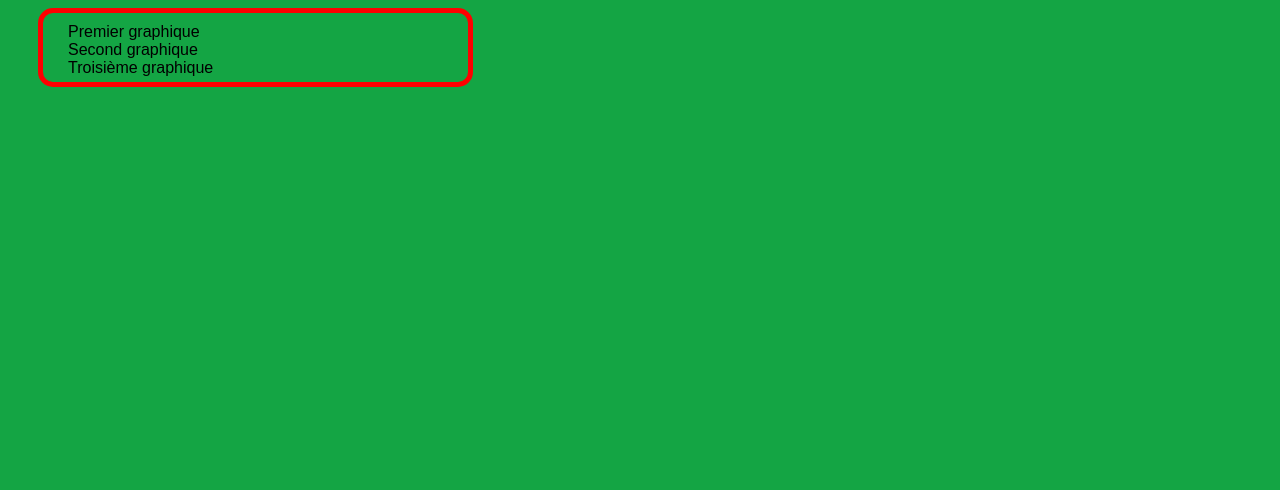
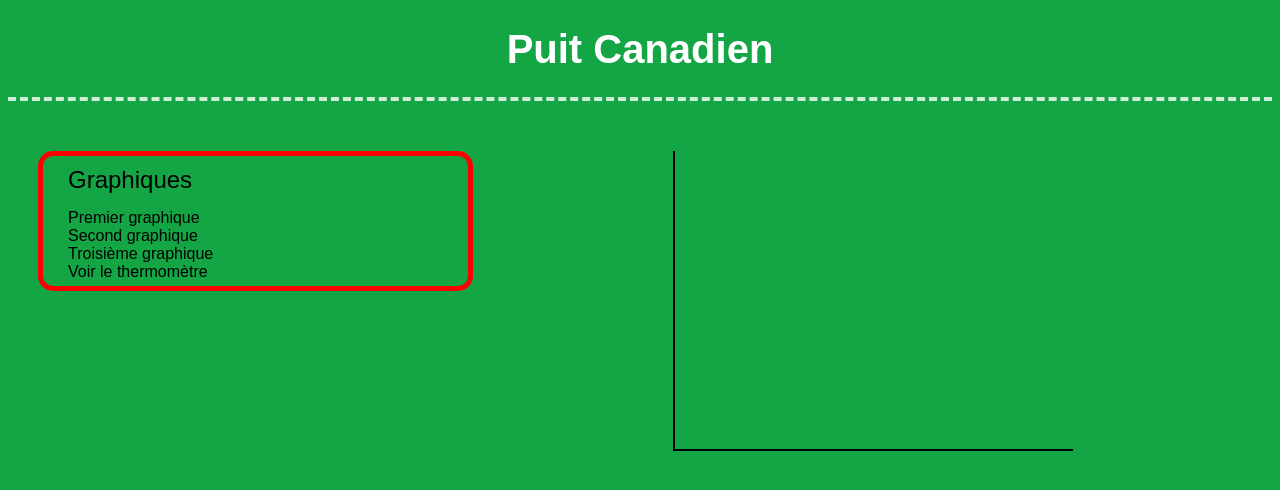
Before and after one commit to lpenaud/puit_canadien, a plain HTML site: page client/PageGraph.html in a window 1280 px wide. Drawn offline with Linux system fonts and the light colour scheme.

Commit message:
Mise en place du <canvas> et commencement de l'écriture du script 'JSGraph.js'

```diff
--- a/client/JSGraph.js
+++ b/client/JSGraph.js
@@ -0,0 +1,11 @@
+function begin() {
+    $('canvas').drawLine({
+        strokeStyle: "black",
+        strokeWidth: 4,
+        x1:0, y1:0,
+        x2:0, y2:300,
+        x3:400, y3:300,
+    });
+}
+
+begin();
--- a/client/PageGraph.html
+++ b/client/PageGraph.html
@@ -6,14 +6,27 @@
     <link rel="stylesheet" href="style.css" />
 </head>
 <body>
-    <div id="information">
+
+<header>
+    <h1>Puit Canadien</h1>
+</header>
+
+<div id="information">
+    <h2>Graphiques</h2>
     <ul>
         <li class='button'>Premier graphique</li>
         <li class='button'>Second graphique</li>
         <li class='button'>Troisième graphique</li>
+        <li class='button'><a href='/'>Voir le thermomètre</a></li>
     </ul>
 </div>
 
 
+<canvas width='400' height='300' style='margin-left:200px;'></canvas>
+
+<script src="Jquery/jquery-1.12.0.min.js"></script>
+<script src="Jquery/jcanvas.min.js"></script>
+<script src="JSGraph.js"></script>
+
 </body>
 </html>
```
